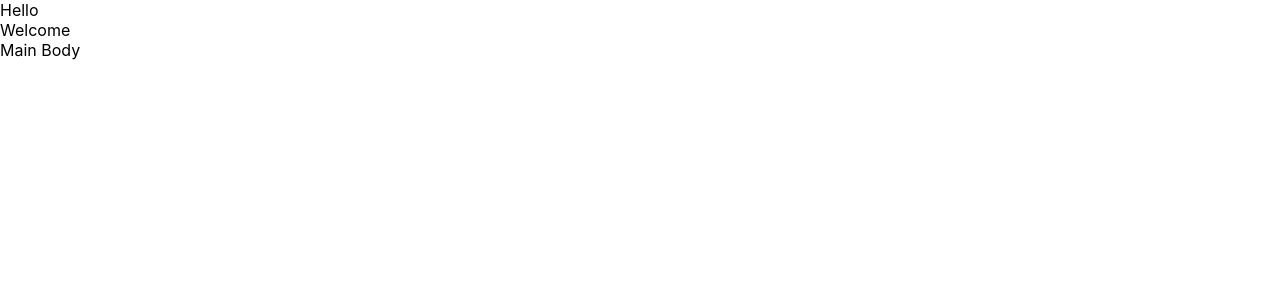
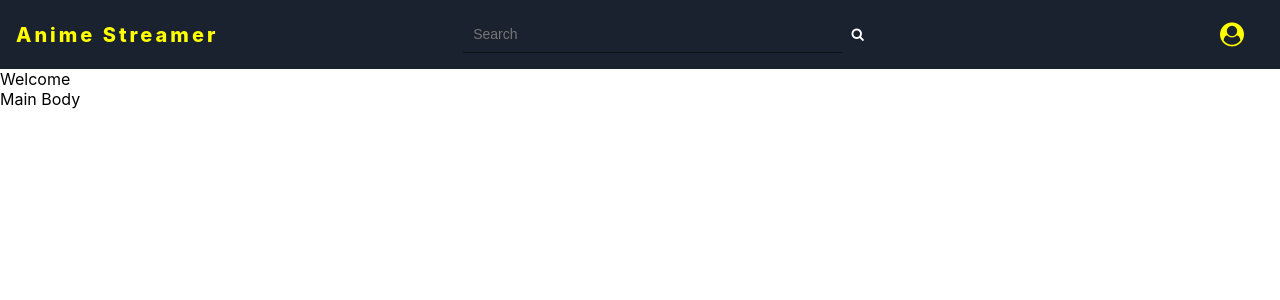
Before and after one commit to PlabanKr/Anime-Streaming-Webapp, a React (Create React App) app: page / in a window 1280 px wide. Shown: the top 300 px of the page. Built offline with nearby package versions, Linux system fonts and the light colour scheme.

Commit message:
Complete navbar design

```diff
--- a/src/components/NavigationBar.js
+++ b/src/components/NavigationBar.js
@@ -1,5 +1,25 @@
+import "../styles/NavigationBar.css";
+
 const NavigationBar = () => {
-  return <section>Hello</section>;
+  return (
+    <nav>
+      <div className="logo">Anime Streamer</div>
+      <form className="search-form">
+        <input
+          type="text"
+          name="search"
+          id="search"
+          placeholder="Search"
+        />
+        <button type="submit" id="search-button">
+          <i className="fa fa-search"></i>
+        </button>
+      </form>
+      <div className="userlogo">
+        <i className="fa fa-user-circle"></i>
+      </div>
+    </nav>
+  );
 };
 
 export default NavigationBar;
--- /dev/null
+++ b/src/styles/NavigationBar.css
@@ -0,0 +1,47 @@
+nav {
+  display: flex;
+  align-items: center;
+  justify-content: space-between;
+  padding: 1rem;
+  background-color: #1a2230;
+  color: white;
+}
+
+.logo {
+  letter-spacing: 3px;
+  font-size: 20px;
+  font-weight: 800;
+  color: #ffff00;
+}
+
+.search-form {
+  width: 40vw;
+}
+
+#search {
+  border: 0;
+  width: 70%;
+  padding: 10px;
+  font-size: 14px;
+  border-bottom: 1px solid #0c1017;
+  background: #1a2230;
+  color: white;
+}
+
+#search:focus {
+  outline: none;
+}
+
+#search-button {
+  cursor: pointer;
+  border: none;
+  padding: 10px;
+  background-color: #1a2230;
+  color: white;
+}
+
+.userlogo {
+  margin: 0 20px 0 0;
+  font-size: 1.5rem;
+  color: #ffff00;
+}
```
